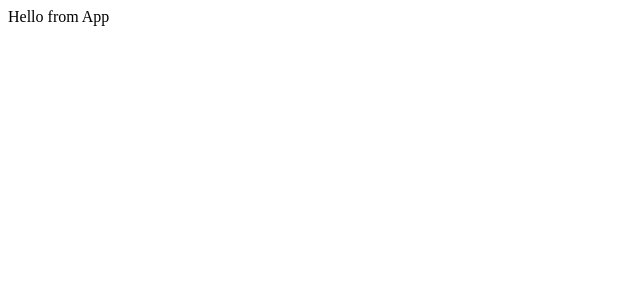
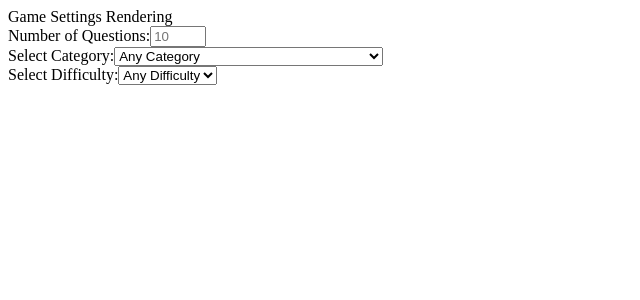
Before and after one commit to mchiang88/mvp2-trivia, a React app: page / in a window 1280 px wide. Shown: the top 300 px of the page, without its empty margins (0-640 px from the left). Built offline with nearby package versions, Linux system fonts and the light colour scheme; the HTML template or start-up script is replaced by a standard one.

Commit message:
begun building the game settings options

```diff
--- a/client/src/components/App.jsx
+++ b/client/src/components/App.jsx
@@ -1,4 +1,5 @@
 import React from 'react';
+import GameSettings from './GameSettings';
 
 class App extends React.Component {
   constructor(props) {
@@ -6,7 +7,7 @@ class App extends React.Component {
   }
 
   render() {
-    return (<div>Hello from App</div>)
+    return (<div><GameSettings /></div>)
   }
 }
 
--- /dev/null
+++ b/client/src/components/GameSettings.jsx
@@ -0,0 +1,57 @@
+import React from 'react';
+
+class GameSettings extends React.Component {
+  constructor(props) {
+    super(props);
+  }
+
+  render() {
+    return (
+      <div>
+        Game Settings Rendering
+        <form>
+          <label for="trivia_amount">Number of Questions:</label>
+          <input type="number" name="trivia_amount" id="trivia_amount" min="1" max="50" placeholder="10"></input>
+          <br />
+          <label for="trivia_category">Select Category:</label>
+          <select name="trivia_category">
+			      <option value="any">Any Category</option>
+		      	<option value="9">General Knowledge</option>
+            <option value="10">Entertainment: Books</option>
+            <option value="11">Entertainment: Film</option>
+            <option value="12">Entertainment: Music</option>
+            <option value="13">Entertainment: Musicals &amp; Theatres</option>
+            <option value="14">Entertainment: Television</option>
+            <option value="15">Entertainment: Video Games</option>
+            <option value="16">Entertainment: Board Games</option>
+            <option value="17">Science &amp; Nature</option>
+            <option value="18">Science: Computers</option>
+            <option value="19">Science: Mathematics</option>
+            <option value="20">Mythology</option>
+            <option value="21">Sports</option>
+            <option value="22">Geography</option>
+            <option value="23">History</option>
+            <option value="24">Politics</option>
+            <option value="25">Art</option>
+            <option value="26">Celebrities</option>
+            <option value="27">Animals</option>
+            <option value="28">Vehicles</option>
+            <option value="29">Entertainment: Comics</option>
+            <option value="30">Science: Gadgets</option>
+            <option value="31">Entertainment: Japanese Anime &amp; Manga</option>
+            <option value="32">Entertainment: Cartoon &amp; Animations</option>
+          </select>
+          <br />
+          <label for="trivia_difficulty">Select Difficulty:</label>
+          <select name="trivia_difficulty" class="form-control">
+            <option value="any">Any Difficulty</option>
+            <option value="easy">Easy</option>
+            <option value="medium">Medium</option>
+            <option value="hard">Hard</option>
+          </select>
+        </form>
+      </div>)
+  }
+}
+
+export default GameSettings;
```
Also changed, not shown: 1 other file (tests, documents, lock files or other folders).
